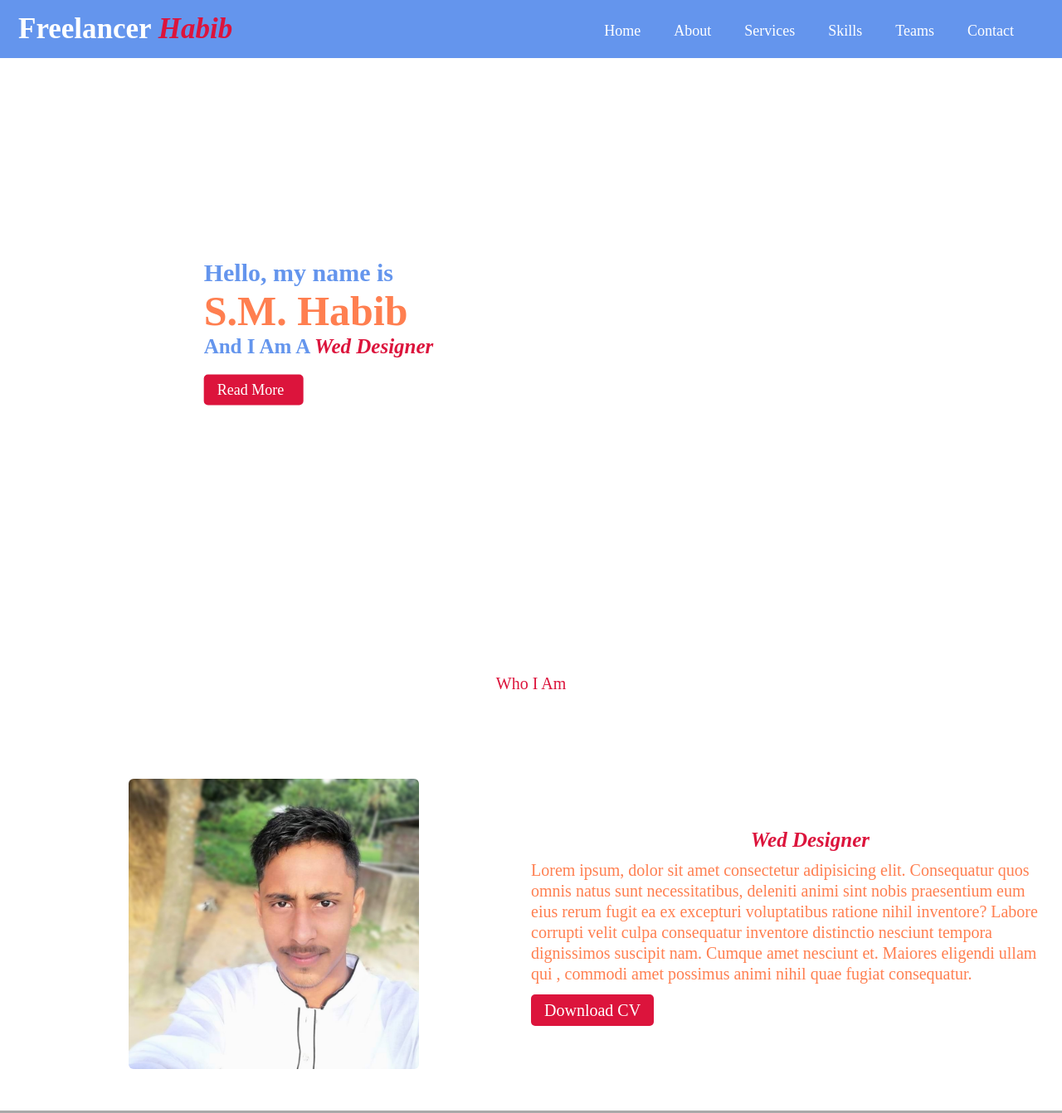
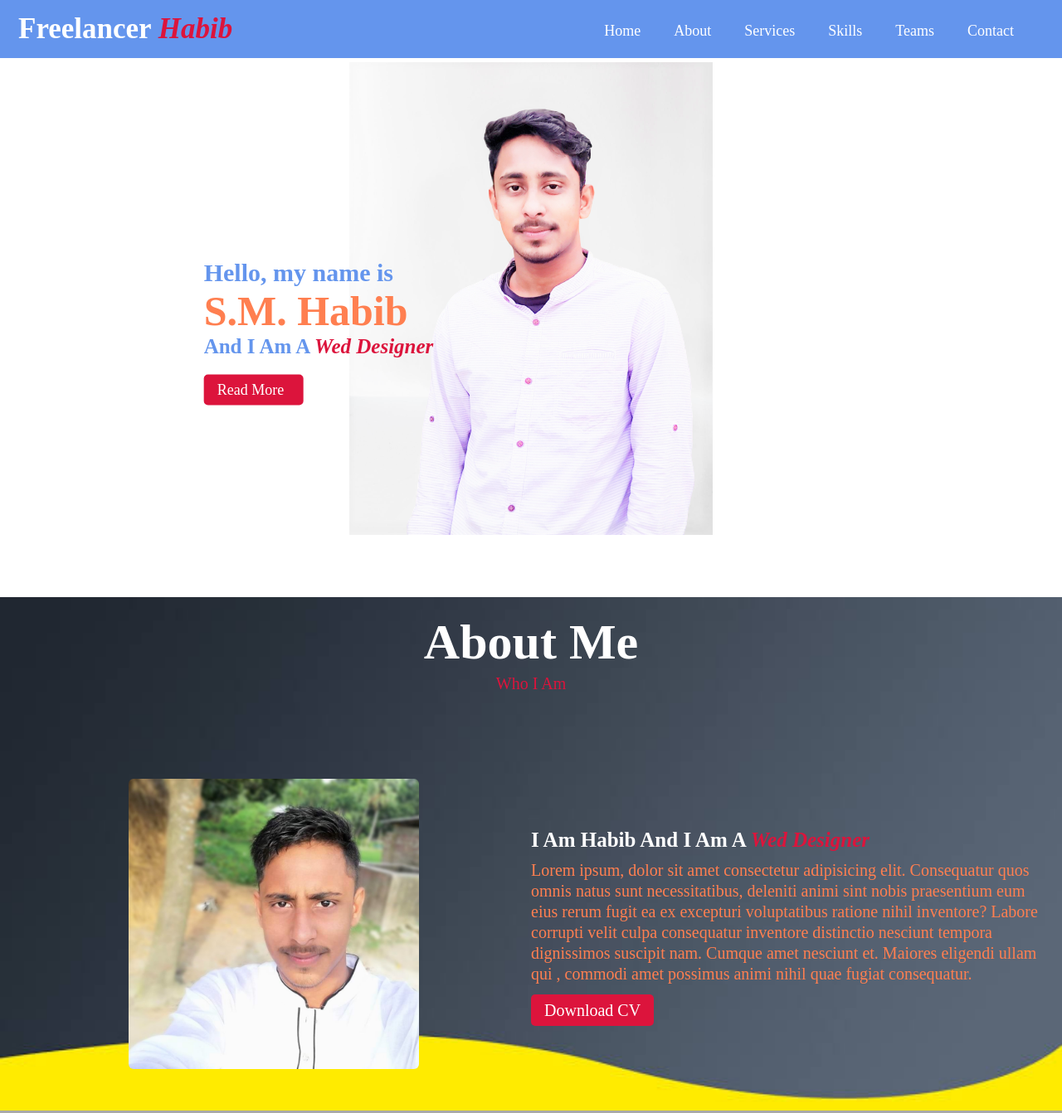
Before and after one commit to FreelancerHabib22/Freelancerhabib, a plain HTML site: page index.html in a window 1280 px wide. Shown: the top 1342 px of the page at 83% size. Drawn offline with nearby package versions, Linux system fonts and the light colour scheme; files whose address does not match are found by name.

Commit message:
Update style.css

```diff
--- a/style.css
+++ b/style.css
@@ -62,7 +62,7 @@ label.logo{
 /* ========== homepage css styling ========= */
 
 .banner{
-    background-image: url("image/20220120_121440-01-removebg-preview (2).png");
+    background-image: url("20220120_121440-01-removebg-preview (2).png");
     background-repeat: no-repeat;
     height: calc(100vh - 80px);
     background-position: center;
@@ -122,7 +122,7 @@ label.logo{
 
  .my_about{
 
-    background-image: url("image/images (21).jpeg");
+    background-image: url("images (21).jpeg");
     background-size: cover;
     background-repeat: no-repeat;
 
```
